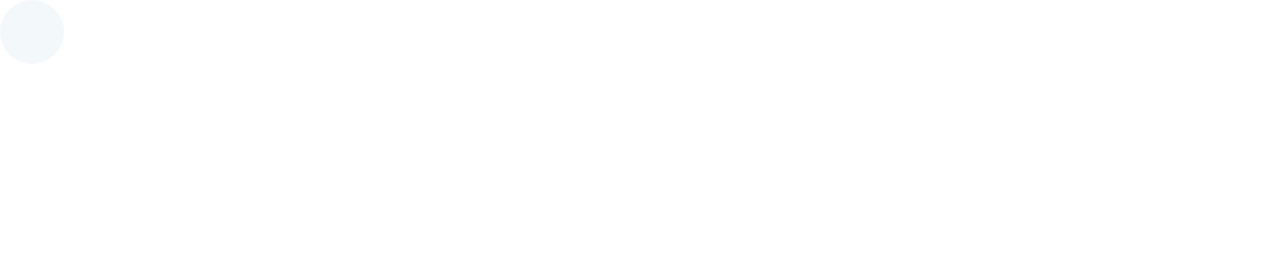
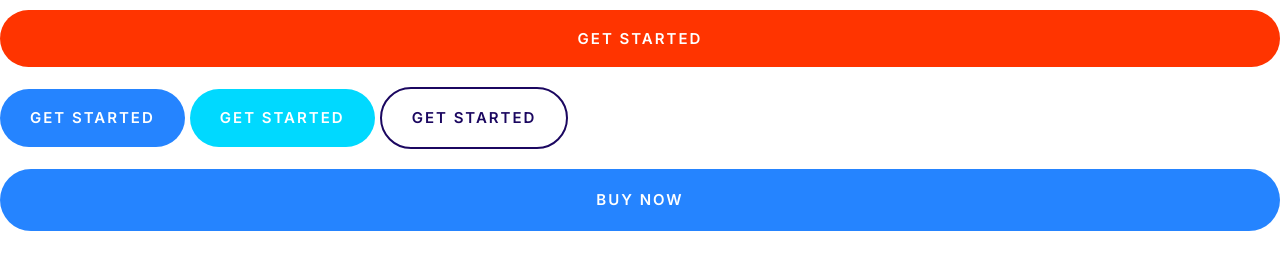
Before and after one commit to confulicious/Moshify, a plain HTML site: page index.html in a window 1280 px wide. Drawn offline with Linux system fonts and the light colour scheme.

Commit message:
Define buttons

```diff
--- a/css/styles.css
+++ b/css/styles.css
@@ -1,3 +1,9 @@
+*,
+*::after,
+*::before {
+  box-sizing: border-box;
+}
+
 :root {
   --color-primary: #2584ff;
   --color-secondary: #00d9ff;
@@ -170,3 +176,70 @@ a {
   justify-content: center;
   align-items: center;
 }
+
+/* Button */
+.button {
+  border-radius: 50px;
+  border: 0;
+  cursor: pointer;
+  font-size: 1.8rem;
+  font-weight: 600;
+  letter-spacing: 0.2rem;
+  padding: 2rem 3rem;
+  text-transform: uppercase;
+  white-space: nowrap;
+  text-align: center;
+  margin: 1rem 0;
+}
+
+.button--block {
+  display: inline-block;
+  width: 100%;
+}
+
+.button--search {
+}
+
+.button--primary {
+  background-color: var(--color-primary);
+  color: #fff;
+}
+
+.button--primary:hover {
+  background-color: #3a8ffd;
+}
+
+.button--secondary {
+  background-color: var(--color-secondary);
+  color: #fff;
+}
+
+.button--secondary:hover {
+  background-color: #00c8eb;
+}
+
+.button--accent {
+  background-color: var(--color-accent);
+  color: #fff;
+}
+
+.button--accent:hover {
+  background-color: #ff704c;
+}
+
+.button--outline {
+  background: #fff;
+  color: var(--color-headings);
+  border: 2px solid var(--color-headings);
+}
+
+.button--outline:hover {
+  background: var(--color-headings);
+  color: #fff;
+}
+
+@media screen and (min-width: 1024px) {
+  .button {
+    font-size: 1.5rem;
+  }
+}
--- a/index.html
+++ b/index.html
@@ -12,10 +12,12 @@
     <link rel="stylesheet" href="css/styles.css">
 </head>
 <body>
-    <span class="icon-container">
-        <svg class="icon icon--primary">
-            <use xlink:href="../images/sprite.svg#growth"></use>
-          </svg>
-    </span>
+    <div class="button-container">
+        <button class="button button--accent button--block">Get Started</button>
+        <button class="button button--primary">Get Started</button>
+        <button class="button button--secondary">Get Started</button>
+        <button class="button button--outline">Get Started</button>
+        <a href="#" class="button button--primary button--block">Buy Now</a>
+    </div>
 </body>
 </html>
```
